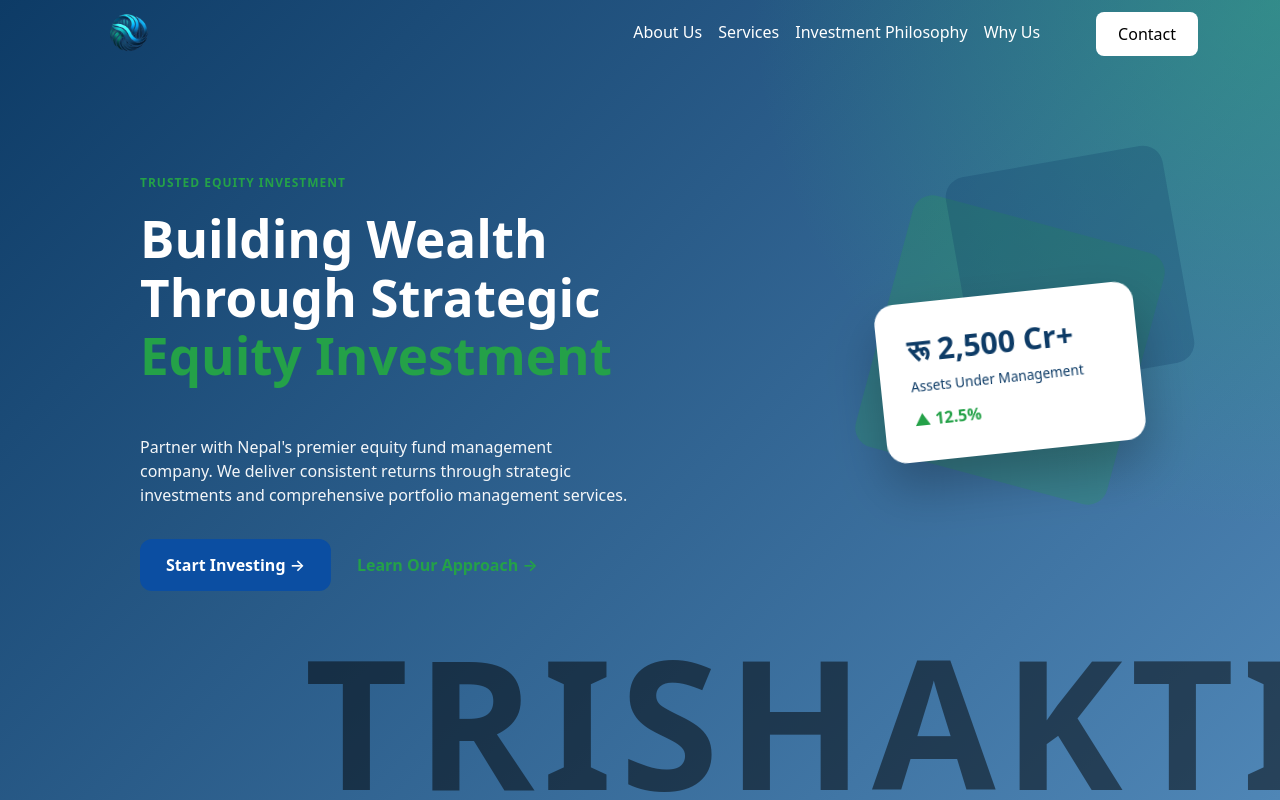
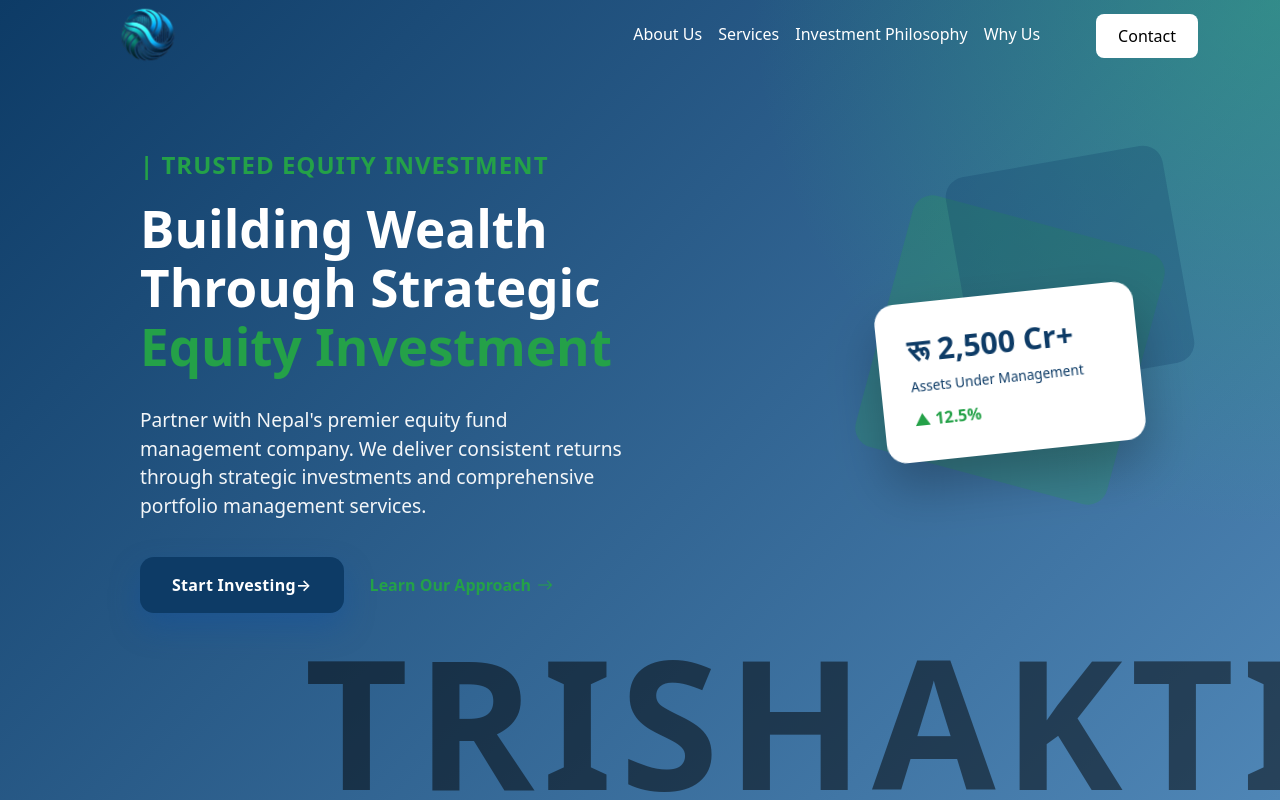
Before and after one commit to anjit007/TEF-React, a React (Vite) app: page / in a window 1280 px wide. Shown: the top 800 px of the page. Built offline with nearby package versions, Linux system fonts and the light colour scheme; no server answers.

Commit message:
second commit

```diff
--- a/index.html
+++ b/index.html
@@ -3,6 +3,8 @@
   <head>
     <meta charset="UTF-8" />
     <title>Trishakti Equity Fund</title>
+    <link rel="icon" type="image/png" sizes="512x512" href="/src/assets/img/tef.png">
+
 
     <!-- Bootstrap -->
     <link href="https://cdn.jsdelivr.net/npm/bootstrap@5.3.3/dist/css/bootstrap.min.css" rel="stylesheet">
--- a/src/assets/css/style.css
+++ b/src/assets/css/style.css
@@ -12,16 +12,33 @@
 h2{font-weight:700;color:var(--primary);}
 .badge-line{color:var(--accent);font-size:.75rem;font-weight:700;letter-spacing:1px}
 
-
+.title-logo{
+  height: 100px;
+  width: auto;
+}
 
 /* NAVBAR */
-/* Default Navbar - Transparent on Hero */
 .navbar {
-  padding: 18px 0;
+  padding: 18px 10px;
   transition: all 0.4s ease;
   background: transparent;
 }
 
+/* keep navbar height stable */
+.navbar-brand {
+  position: relative;
+  height: 56px;
+}
+
+/* BIG logo, no navbar growth */
+.nav-logo {
+  position: absolute;
+  top: 50%;
+  transform: translateY(-50%);
+  height: 120px;
+  width: auto;
+  object-fit: contain;
+}
 /* Default nav links - White on hero */
 .navbar .nav-link {
   color: #fff !important;
@@ -49,11 +66,11 @@
 
 .navbar .btn-contact {
   background: #ffffff;
-  color: black;          /* dark teal / primary text */
+  color: black;
   padding: 10px 22px;
-  border-radius: 8px;     /* subtle, modern rounding */
+  border-radius: 8px;
   font-weight: 500;
-  text-decoration: none; /* kill underline */
+  text-decoration: none;
   display: inline-flex;
   align-items: center;
   justify-content: center;
@@ -77,8 +94,8 @@
 
 .hero-main {
   display: flex;
-  align-items: center; /* vertical center */
-  justify-content: center; /* horizontal center */
+  align-items: center;
+  justify-content: center;
   min-height: 100vh;
   position: relative;
   padding: 50px 0 90px;
@@ -116,7 +133,7 @@
 }
 
 .hero-badge {
-  font-size: 0.75rem;
+  font-size: 1.5rem;
   color: #24a148;
   font-weight: 700;
   letter-spacing: 1px;
@@ -135,33 +152,82 @@
 
 .hero-text {
   max-width: 540px;
-  margin-top: 50px;
+  margin-top: 30px;
   opacity: 0.95;
+  font-size: 1.2rem;
 }
 
 .hero-actions {
   display: flex;
-  align-items: right;
+  align-items: center;
   gap: 26px;
-  margin-top: 32px;
+  margin-top: 36px;
 }
 
+/* Primary CTA */
 .btn-primary-lg {
-  background: #0b4ea2;
+  background: var(--primary);
   color: #fff;
-  padding: 14px 26px;
-  border-radius: 12px;
+  padding: 16px 32px;
+  border-radius: 14px;
   font-weight: 600;
+  letter-spacing: 0.3px;
   text-decoration: none;
+  display: inline-flex;
+  align-items: center;
+  justify-content: center;
+  box-shadow: 0 14px 30px rgba(11, 78, 162, 0.35);
+  transition: all 0.3s ease;
+}
+/* Hover */
+.btn-primary-lg:hover {
+  transform: translateY(-3px);
+  box-shadow: 0 20px 45px rgba(11, 78, 162, 0.45);
+  color: #fff;
+}
+
+/* Click feedback */
+.btn-primary-lg:active {
+  transform: translateY(-3px);
+  box-shadow: 0 12px 24px rgba(11, 78, 162, 0.35);
 }
 
 .hero-link {
   color: #24a148;
   font-weight: 600;
   text-decoration: none;
-  display: flex;
-  align-items: center;   /* vertically match button */
-  transition: color 0.3s ease;
+  display: inline-flex;
+  align-items: center;
+  gap: 6px;
+  position: relative;
+  transition: color 0.25s ease;
+}
+
+/* underline reveal */
+.hero-link::after {
+  content: '';
+  position: absolute;
+  left: 0;
+  bottom: -4px;
+  width: 0;
+  height: 2px;
+  background: #24a148;
+  transition: width 0.25s ease;
+}
+
+.hero-link:hover {
+  color: #24a148;
+}
+
+.hero-link:hover::after {
+  width: 100%;
+}
+.hero-link i {
+  transition: transform 0.25s ease;
+}
+
+.hero-link:hover i {
+  transform: translateX(4px);
 }
 
 .hero-card {
@@ -616,13 +682,7 @@
 }
 
 /* Navbar Logo */
-.nav-logo {
-  height: 85px;
-  width: auto;
-  object-fit: contain;
-  margin-top: -22px;
-  margin-bottom: -22px;
-}
+
 
 /* RESPONSIVE */
 @media (max-width: 992px) {
--- a/src/components/Hero.jsx
+++ b/src/components/Hero.jsx
@@ -6,7 +6,7 @@
       <div className="container">
         <div className="row align-items-center hero-content">
           <div className="col-lg-6">
-            <span className="hero-badge">TRUSTED EQUITY INVESTMENT</span>
+            <span className="hero-badge">| TRUSTED EQUITY INVESTMENT</span>
 
             <h1>
               Building Wealth<br />
@@ -25,7 +25,7 @@
                 Start Investing <span>→</span>
               </a>
               <a href="#philosophy" className="hero-link">
-                Learn Our Approach →
+                Learn Our Approach  <i class="bi bi-arrow-right"></i>
               </a>
             </div>
           </div>
```
Also changed, not shown: 1 other file (tests, documents, lock files or other folders).
